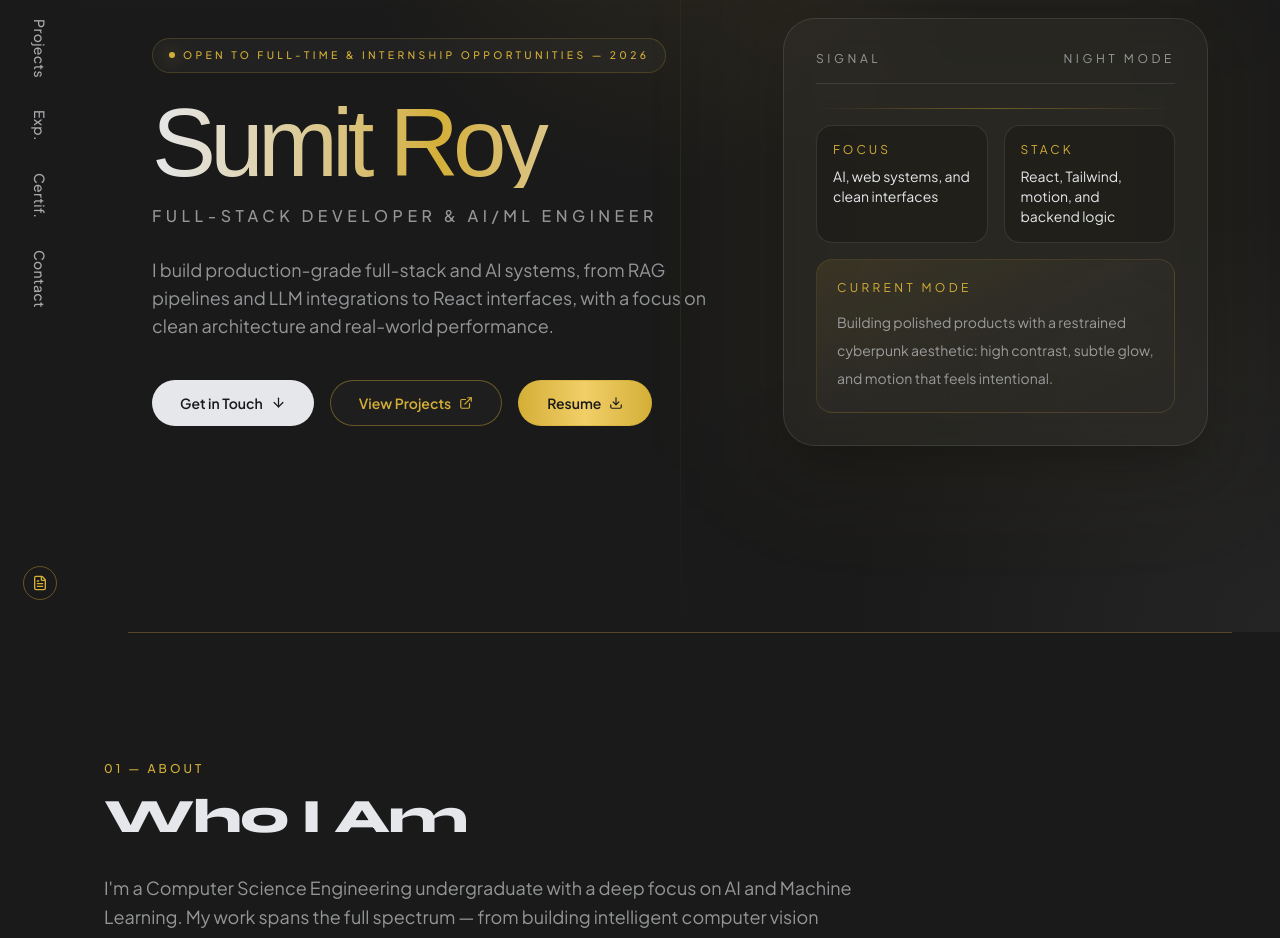
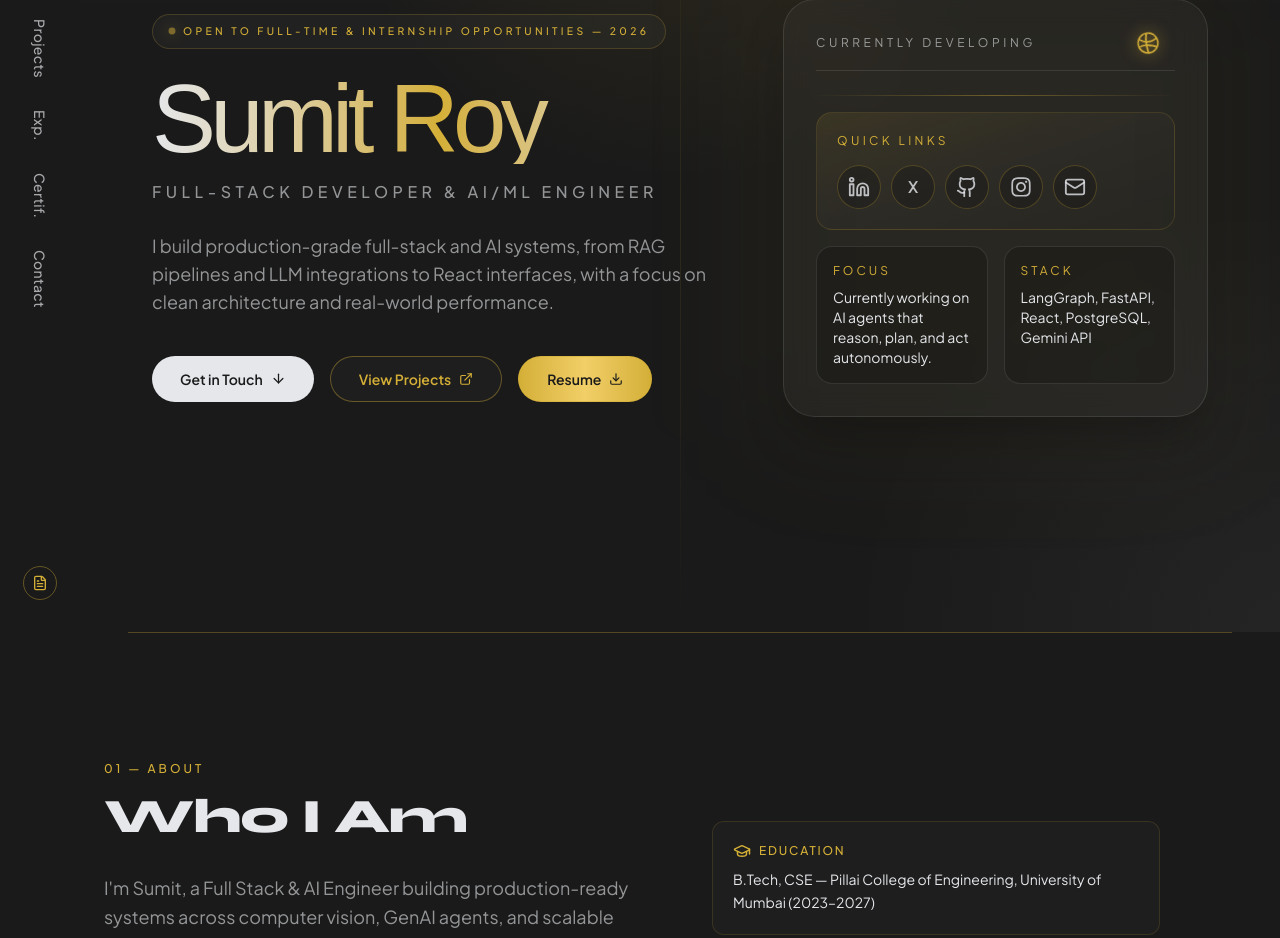
Before and after one commit to SumitRoy154/Portfolio, a React (Vite) app: page / in a window 1280 px wide. Shown: the part 168-1106 px from the top of the page. Built offline with nearby package versions, Linux system fonts and the light colour scheme.

Commit message:
Hero Section

```diff
--- a/src/components/About.jsx
+++ b/src/components/About.jsx
@@ -32,7 +32,7 @@ const CIcon = () => (
   </span>
 )
 
-const bio = `I'm a Computer Science Engineering undergraduate with a deep focus on AI and Machine Learning. My work spans the full spectrum — from building intelligent computer vision pipelines and GenAI-powered agents to crafting responsive, production-ready front-end interfaces and scalable backend architectures. I'm grounded in core CS fundamentals and driven by a growing passion for enterprise-scale GenAI engineering.`
+const bio = `I'm Sumit, a Full Stack & AI Engineer building production-ready systems across computer vision, GenAI agents, and scalable web applications. My work includes AI agent systems built with LangChain for LLM orchestration, and computer vision pipelines using OpenCV. On the full-stack side, I build platforms with role-based access control and asynchronous processing. I work across the stack — React/Next.js on the frontend, Python and Node on the backend — with a growing focus on applying GenAI to real enterprise workflows.`
 
 const facts = [
   {
@@ -119,6 +119,8 @@ const About = () => {
   return (
     <AnimatedSection id="about" className="py-24 sm:py-32 px-6">
       <div className="max-w-6xl mx-auto">
+        <div className="grid grid-cols-1 lg:grid-cols-2 gap-12 lg:gap-16 items-start">
+          <div>
             {/* Eyebrow */}
             <MotionChild>
               <p className="text-gold text-xs font-medium tracking-[0.25em] uppercase mb-4">
@@ -134,14 +136,14 @@ const About = () => {
 
             {/* Bio */}
             <MotionChild>
-          <p className="text-ivory-dim text-base sm:text-lg max-w-3xl leading-relaxed mb-12">
+              <p className="text-ivory-dim text-base sm:text-lg max-w-3xl leading-relaxed mb-12 lg:ml-auto">
                 {bio}
               </p>
             </MotionChild>
+          </div>
 
-        {/* Key Facts */}
           <MotionChild>
-          <div className="grid grid-cols-1 sm:grid-cols-3 gap-4 mb-16">
+            <div className="grid grid-cols-1 gap-4 lg:max-w-md lg:mt-15">
               {facts.map((fact) => (
                 <div
                   key={fact.label}
@@ -158,6 +160,7 @@ const About = () => {
               ))}
             </div>
           </MotionChild>
+        </div>
 
         {/* Skills */}
         <MotionChild>
--- a/src/components/Contact.jsx
+++ b/src/components/Contact.jsx
@@ -27,7 +27,7 @@ const contactLinks = [
     icon: <LinkedInIcon size={18} />,
     label: 'LinkedIn',
     value: 'sumit-roy-a73098309',
-    href: 'https://linkedin.com/in/sumit-roy-a73098309',
+    href: 'https://www.linkedin.com/in/sumit-roy-a73098309/',
   },
   {
     icon: <MapPin size={18} />,
--- a/src/components/Hero.jsx
+++ b/src/components/Hero.jsx
@@ -1,12 +1,42 @@
 import { useEffect, useState } from 'react'
 import { motion, useReducedMotion } from 'framer-motion'
-import { ArrowDown, Download, ExternalLink } from 'lucide-react'
+import { ArrowDown, Download, ExternalLink, Mail } from 'lucide-react'
+import { FaInstagram, FaDribbble } from 'react-icons/fa'
+import { GitHubIcon, LinkedInIcon } from './icons'
 
 const SCRAMBLE_CHARS = '!@#$^&*+?/<>{}'
 const NAME = 'Sumit Roy'
 const SCRAMBLE_DURATION = 1500
 const SCRAMBLE_INTERVAL_MS = 40
 const RESUME_PATH = '/assets/SumitRoy_Resume.pdf'
+
+const QUICK_LINKS = [
+  {
+    label: 'LinkedIn',
+    href: 'https://www.linkedin.com/in/sumit-roy-a73098309/',
+    icon: <LinkedInIcon size={22} />,
+  },
+  {
+    label: 'X',
+    href: 'https://x.com/SumitRoy339710',
+    icon: <span className="font-bold text-base">X</span>,
+  },
+  {
+    label: 'GitHub',
+    href: 'https://github.com/SumitRoy154',
+    icon: <GitHubIcon size={22} />,
+  },
+  {
+    label: 'Instagram',
+    href: 'https://www.instagram.com/sumit_roy154?igsh=MXE5MTMzdXg5dDFnaA==',
+    icon: <FaInstagram size={22} />,
+  },
+  {
+    label: 'Email',
+    href: 'mailto:sumit.roy.152004@gmail.com',
+    icon: <Mail size={22} />,
+  },
+]
 
 const useTextScramble = (text, duration = SCRAMBLE_DURATION) => {
   const prefersReducedMotion = useReducedMotion()
@@ -115,7 +145,7 @@ const Hero = () => {
       </div>
 
       <motion.div
-        className="relative z-10 mx-auto flex min-h-screen max-w-6xl items-center px-6 py-20 sm:px-10 lg:px-12"
+        className="relative z-10 mx-auto flex min-h-[calc(100vh-2rem)] max-w-6xl items-center px-6 pt-12 pb-16 sm:px-10 md:pt-16 md:pb-20 lg:px-12"
         variants={container}
         initial="hidden"
         animate="visible"
@@ -126,7 +156,11 @@ const Hero = () => {
               variants={fadeUp}
               className="mb-6 inline-flex items-center gap-2 rounded-full border border-gold/20 bg-white/[0.03] px-4 py-2 text-[0.65rem] font-medium uppercase tracking-[0.32em] text-gold"
             >
-              <span className="h-1.5 w-1.5 rounded-full bg-gold shadow-[0_0_16px_rgba(212,175,55,0.75)]" />
+              <motion.span
+                animate={{ opacity: [1, 0.2, 1], scale: [1, 1.25, 1] }}
+                transition={{ duration: 2, repeat: Infinity, ease: 'easeInOut' }}
+                className="h-1.5 w-1.5 rounded-full bg-gold shadow-[0_0_12px_rgba(212,175,55,0.8)]"
+              />
               OPEN TO FULL-TIME & INTERNSHIP OPPORTUNITIES — 2026
             </motion.div>
 
@@ -184,28 +218,45 @@ const Hero = () => {
             <div className="absolute -inset-6 rounded-[2rem] bg-gold/5 blur-3xl" />
             <div className="relative overflow-hidden rounded-[2rem] border border-white/10 bg-white/[0.03] p-6 shadow-2xl shadow-black/30 backdrop-blur-md sm:p-8">
               <div className="flex items-center justify-between border-b border-white/10 pb-4 text-xs uppercase tracking-[0.3em] text-ivory-dim">
-                <span>Signal</span>
-                <span>Night Mode</span>
+                <span>CURRENTLY DEVELOPING</span>
+                <motion.div
+                  animate={{ rotate: 360 }}
+                  transition={{ duration: 12, repeat: Infinity, ease: "linear" }}
+                  className="relative mr-4 flex items-center justify-center text-gold drop-shadow-[0_0_8px_rgba(212,175,55,0.7)]"
+                  title="Click"
+                >
+                  <FaDribbble size={22} />
+                </motion.div>
               </div>
 
               <div className="mt-6 space-y-4">
                 <div className="h-px w-full bg-gradient-to-r from-transparent via-gold/40 to-transparent" />
+                <div className="rounded-2xl border border-gold/15 bg-gradient-to-br from-gold/10 via-white/[0.02] to-transparent p-5">
+                  <p className="text-xs uppercase tracking-[0.28em] text-gold">Quick Links</p>
+                  <div className="mt-4 flex flex-wrap gap-2.5">
+                    {QUICK_LINKS.map((link) => (
+                      <a
+                        key={link.label}
+                        href={link.href}
+                        target="_blank"
+                        rel="noopener noreferrer"
+                        aria-label={link.label}
+                        className="inline-flex h-11 w-11 items-center justify-center rounded-full border border-gold/25 bg-canvas/45 text-ivory/80 transition-all duration-200 hover:-translate-y-0.5 hover:border-gold/60 hover:text-gold"
+                      >
+                        {link.icon}
+                      </a>
+                    ))}
+                  </div>
+                </div>
                 <div className="grid grid-cols-2 gap-4 text-sm text-ivory-dim">
                   <div className="rounded-2xl border border-white/10 bg-black/20 p-4">
                     <p className="text-gold text-xs uppercase tracking-[0.25em]">Focus</p>
-                    <p className="mt-2 text-ivory">AI, web systems, and clean interfaces</p>
+                    <p className="mt-2 text-ivory">Currently working on AI agents that reason, plan, and act autonomously.</p>
                   </div>
                   <div className="rounded-2xl border border-white/10 bg-black/20 p-4">
                     <p className="text-gold text-xs uppercase tracking-[0.25em]">Stack</p>
-                    <p className="mt-2 text-ivory">React, Tailwind, motion, and backend logic</p>
+                    <p className="mt-2 text-ivory">LangGraph, FastAPI, React, PostgreSQL, Gemini API</p>
                   </div>
-                </div>
-                <div className="rounded-2xl border border-gold/15 bg-gradient-to-br from-gold/10 via-white/[0.02] to-transparent p-5">
-                  <p className="text-xs uppercase tracking-[0.28em] text-gold">Current mode</p>
-                  <p className="mt-3 text-sm leading-7 text-ivory-dim">
-                    Building polished products with a restrained cyberpunk aesthetic:
-                    high contrast, subtle glow, and motion that feels intentional.
-                  </p>
                 </div>
               </div>
             </div>
--- a/src/components/Projects.jsx
+++ b/src/components/Projects.jsx
@@ -78,7 +78,7 @@ const Projects = () => {
                         <motion.img
                           src={project.image}
                           alt={project.title}
-                          className="w-full h-full object-contain"
+                          className="w-full h-full object-contain border-4 border-gold/25 rounded-2xl bg-canvas/20"
                           initial={{ rotate: -3, scale: 1 }}
                           whileHover={{
                             rotate: 0,
```
Also changed, not shown: 7 other files (tests, documents, lock files or other folders). Lines whose indentation alone changed are shown as unchanged.
